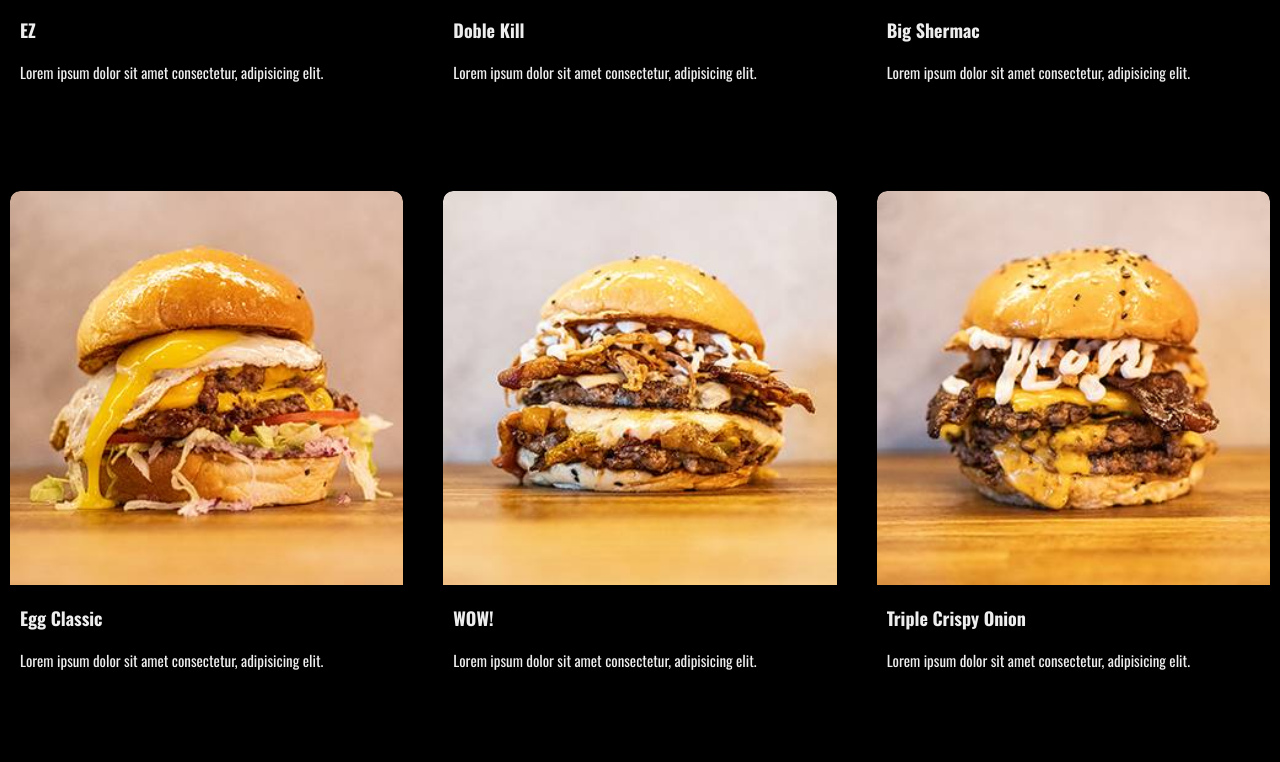
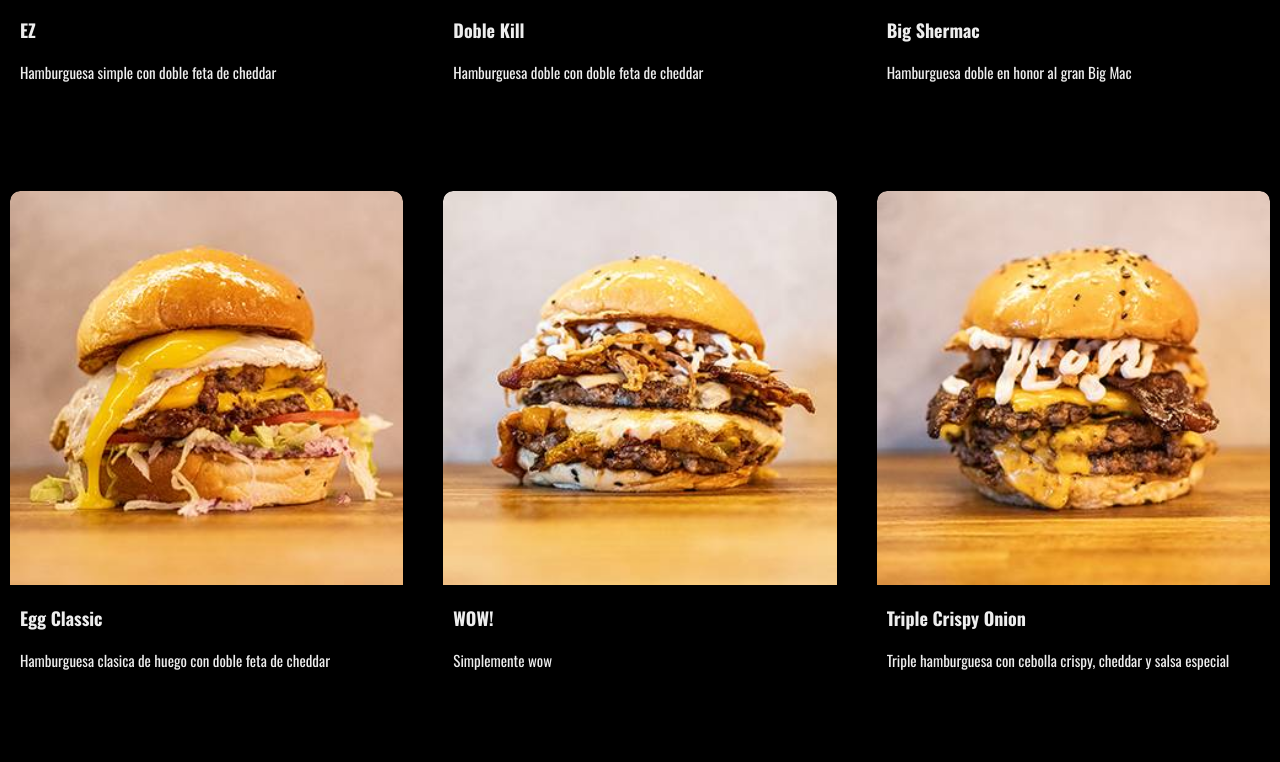
Before and after one commit to GermanSchmitz/GermanSchmitz.github.io, a plain HTML site: page pages/menu.html in a window 1280 px wide. Shown: the part 727-1489 px from the top of the page. Drawn offline with nearby package versions, Linux system fonts and the light colour scheme.

```diff
--- a/pages/menu.html
+++ b/pages/menu.html
@@ -69,7 +69,7 @@
             <div class="details-sub">
               <h5>EZ</h5>
             </div>
-            <p>Lorem ipsum dolor sit amet consectetur, adipisicing elit.</p>
+            <p>Hamburguesa simple con doble feta de cheddar</p>
           </div>
         </div>
         <div class="food__items">
@@ -78,7 +78,7 @@
             <div class="details-sub">
               <h5>Doble Kill</h5>
             </div>
-            <p>Lorem ipsum dolor sit amet consectetur, adipisicing elit.</p>
+            <p>Hamburguesa doble con doble feta de cheddar</p>
           </div>
         </div>
         <div class="food__items ">
@@ -87,7 +87,7 @@
             <div class="details-sub">
               <h5>Big Shermac</h5>
             </div>
-            <p>Lorem ipsum dolor sit amet consectetur, adipisicing elit.</p>
+            <p>Hamburguesa doble en honor al gran Big Mac</p>
           </div>
         </div>
         <div class="food__items">
@@ -96,7 +96,7 @@
             <div class="details-sub">
               <h5>Egg Classic</h5>
             </div>
-            <p>Lorem ipsum dolor sit amet consectetur, adipisicing elit.</p>
+            <p>Hamburguesa clasica de huego con doble feta de cheddar</p>
           </div>
         </div>
         <div class="food__items">
@@ -105,7 +105,7 @@
             <div class="details-sub">
               <h5>WOW!</h5>
             </div>
-            <p>Lorem ipsum dolor sit amet consectetur, adipisicing elit.</p>
+            <p>Simplemente wow</p>
           </div>
         </div>
         <div class="food__items">
@@ -114,7 +114,7 @@
             <div class="details-sub">
               <h5>Triple Crispy Onion</h5>
             </div>
-            <p>Lorem ipsum dolor sit amet consectetur, adipisicing elit.</p>
+            <p>Triple hamburguesa con cebolla crispy, cheddar y salsa especial</p>
           </div>
         </div>
         <div class="food__items">
@@ -123,7 +123,7 @@
             <div class="details-sub">
               <h5>Triple Kill</h5>
             </div>
-            <p>Lorem ipsum dolor sit amet consectetur, adipisicing elit.</p>
+            <p>Triple hamburguesa con doble cheddar</p>
           </div>
         </div>
         <div class="food__items">
@@ -132,7 +132,7 @@
             <div class="details-sub">
               <h5>Cuadra Kill</h5>
             </div>
-            <p>Lorem ipsum dolor sit amet consectetur, adipisicing elit.</p>
+            <p>Triple hamburguesa con doble cheddar y doble dambo</p>
           </div>
         </div>
         <div class="food__items">
@@ -141,7 +141,7 @@
             <div class="details-sub">
               <h5>Penta Kill</h5>
             </div>
-            <p>Lorem ipsum dolor sit amet consectetur, adipisicing elit.</p>
+            <p>Quintuple hamburguesa con doble cheddar y doble dambo</p>
           </div>
         </div>
       </section>
```
